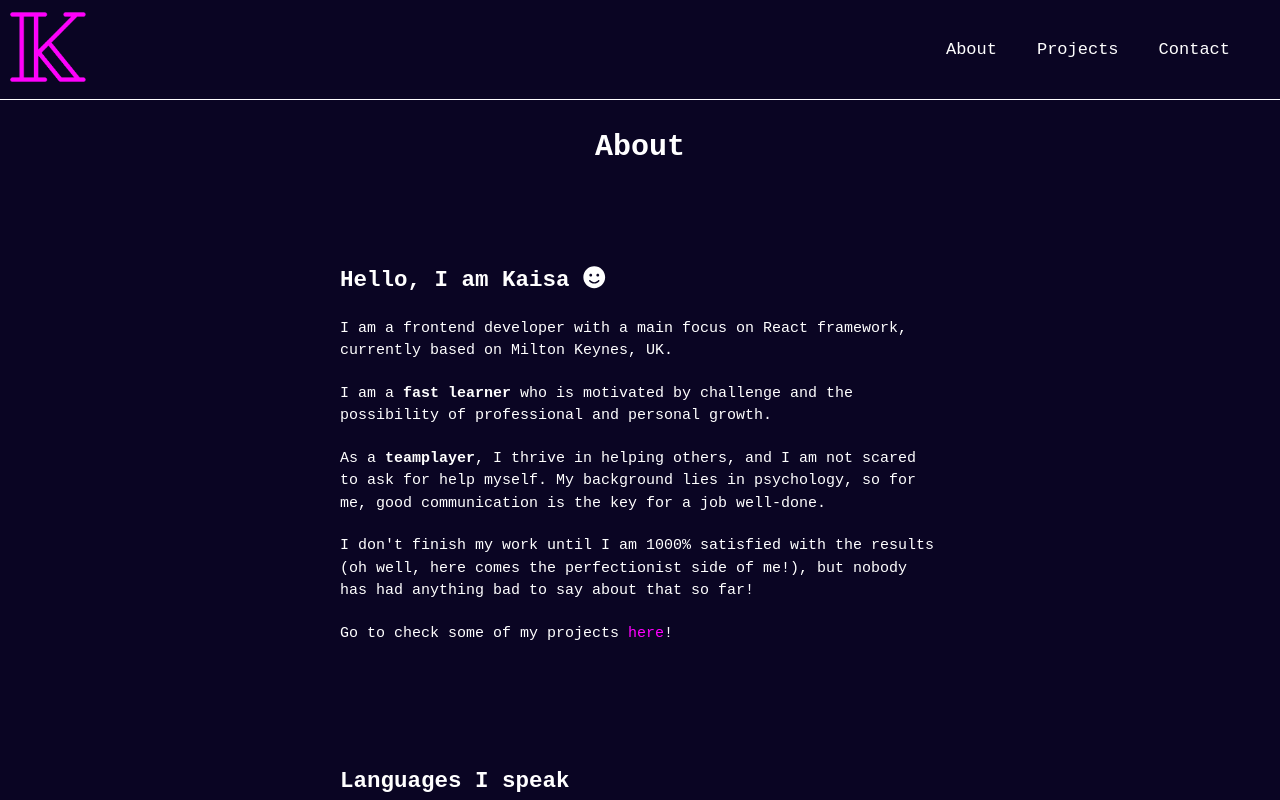
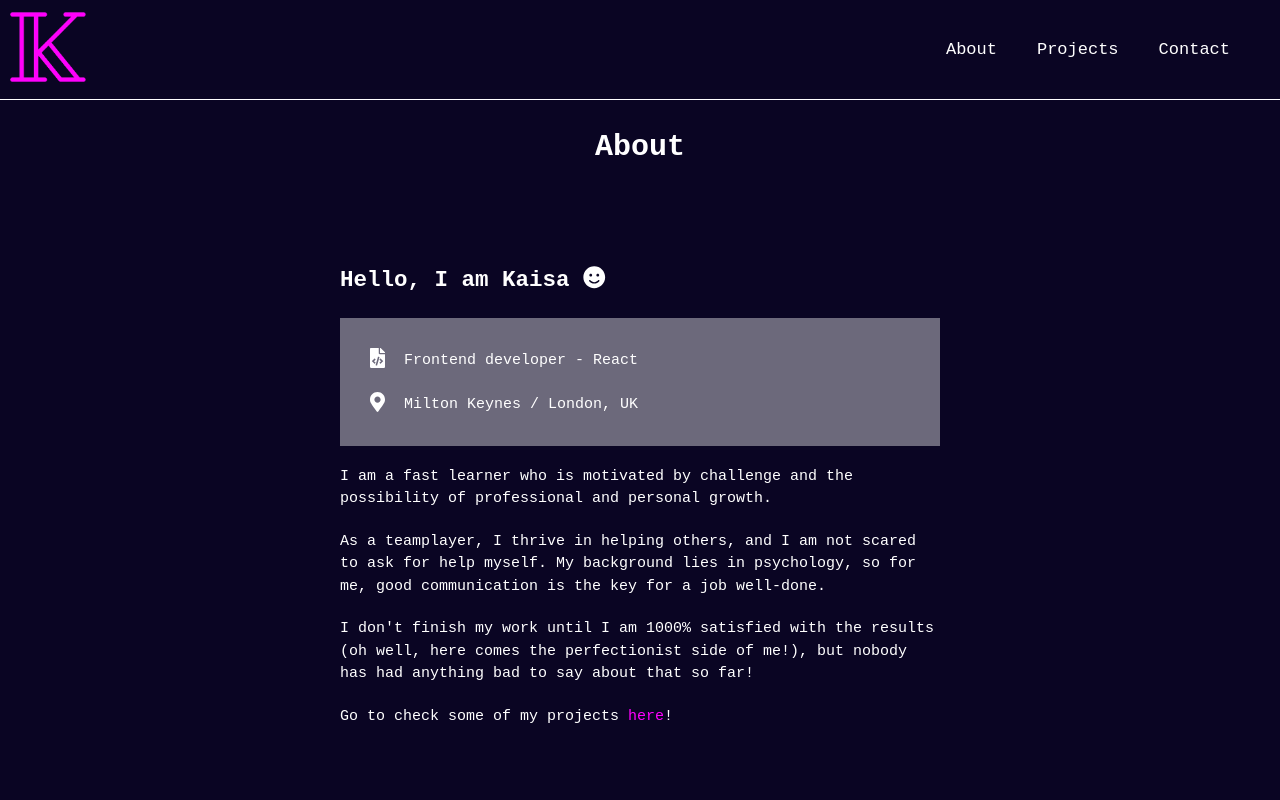
Before and after one commit to KaisaSS/portfolio, a React (Create React App) app: page /about in a window 1280 px wide. Shown: the top 800 px of the page. Built offline with nearby package versions, Linux system fonts and the light colour scheme.

Commit message:
Modify text

```diff
--- a/src/components/about/About.js
+++ b/src/components/about/About.js
@@ -23,17 +23,22 @@ const About = () => {
         <h2>
           Hello, I am Kaisa <i className="fas fa-smile" />
         </h2>
-        <div className="detail-container">
+        <div>
+          <div className="detail-container">
+            <p>
+              <i className="fas fa-file-code fa-lg detail-icon" /> Frontend developer - React
+            </p>
+            <p>
+              <i className="fas fa-map-marker-alt fa-lg detail-icon" /> Milton Keynes / London, UK
+            </p>
+          </div>
           <p>
-            I am a frontend developer with a main focus on React framework, currently based on Milton Keynes, UK.
+            I am a fast learner who is motivated by challenge and the possibility of professional and personal
+            growth.
           </p>
           <p>
-            I am a <strong>fast learner</strong> who is motivated by challenge and the possibility of professional
-            and personal growth.
-          </p>
-          <p>
-            As a <strong>teamplayer</strong>, I thrive in helping others, and I am not scared to ask for help
-            myself. My background lies in psychology, so for me, good communication is the key for a job well-done.
+            As a teamplayer, I thrive in helping others, and I am not scared to ask for help myself. My background
+            lies in psychology, so for me, good communication is the key for a job well-done.
           </p>
           <p>
             I don't finish my work until I am 1000% satisfied with the results (oh well, here comes the
@@ -45,7 +50,7 @@ const About = () => {
         </div>
       </div>
       <div className="about-container">
-        <h2>Languages I speak</h2>
+        <h2>My tech stack</h2>
         <div className="language-container">
           <div className="languages">
             <img src={html_img} alt="html logo" data-aos="flip-left" />
--- a/src/components/about/about.css
+++ b/src/components/about/about.css
@@ -25,13 +25,23 @@
   text-decoration: underline;
 }
 
+.detail-container {
+  margin: 20px 0;
+  padding: 10px 20px;
+  background: rgba(255, 255, 255, 0.4);
+}
+
+.detail-icon {
+  margin: 0 10px;
+}
+
 .language-container {
   margin-top: 15px;
   display: flex;
   flex-direction: column;
   gap: 30px;
   padding: 20px 0;
-  background: rgba(255, 255, 255, 0.5);
+  background: rgba(255, 255, 255, 0.4);
 }
 
 .languages {
```
